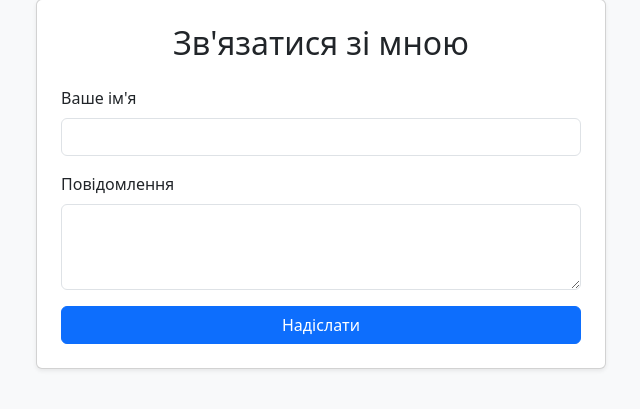
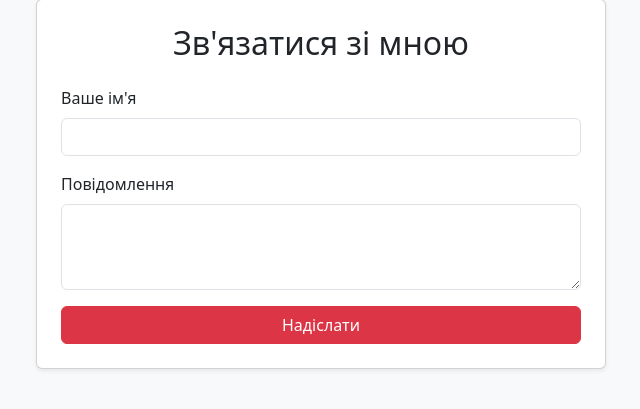
Before and after one commit to evgenw89-art/my-flask-sv, a Flask app: page /contacts in a window 1280 px wide. Shown: the part 81-490 px from the top of the page, without its empty margins (319-959 px from the left). Run offline with Flask 3, Linux system fonts and the light colour scheme; some libraries are stand-ins or nearby versions.

Commit message:
New color of the button

```diff
--- a/templates/contacts.html
+++ b/templates/contacts.html
@@ -27,7 +27,7 @@
                 <label class="form-label">Повідомлення</label>
                 <textarea name="user_message" class="form-control" rows="3" required></textarea>
             </div>
-            <button type="submit" class="btn btn-primary w-100">Надіслати</button>
+            <button type="submit" class="btn btn-danger w-100">Надіслати</button>
         </form>
     </div>
 </div>
```
